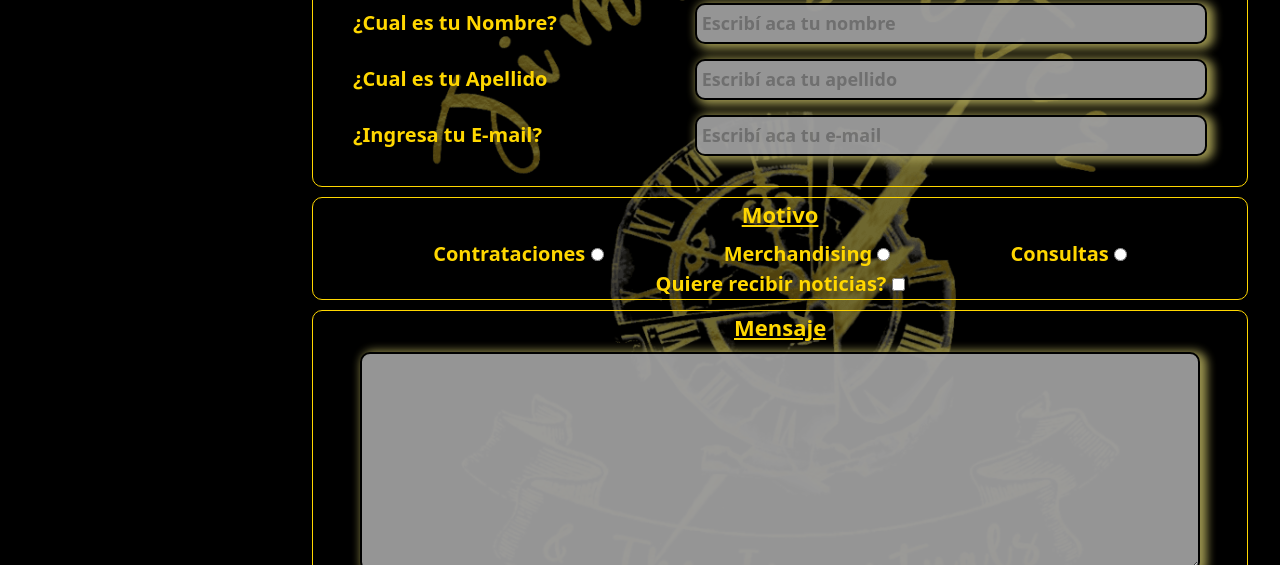
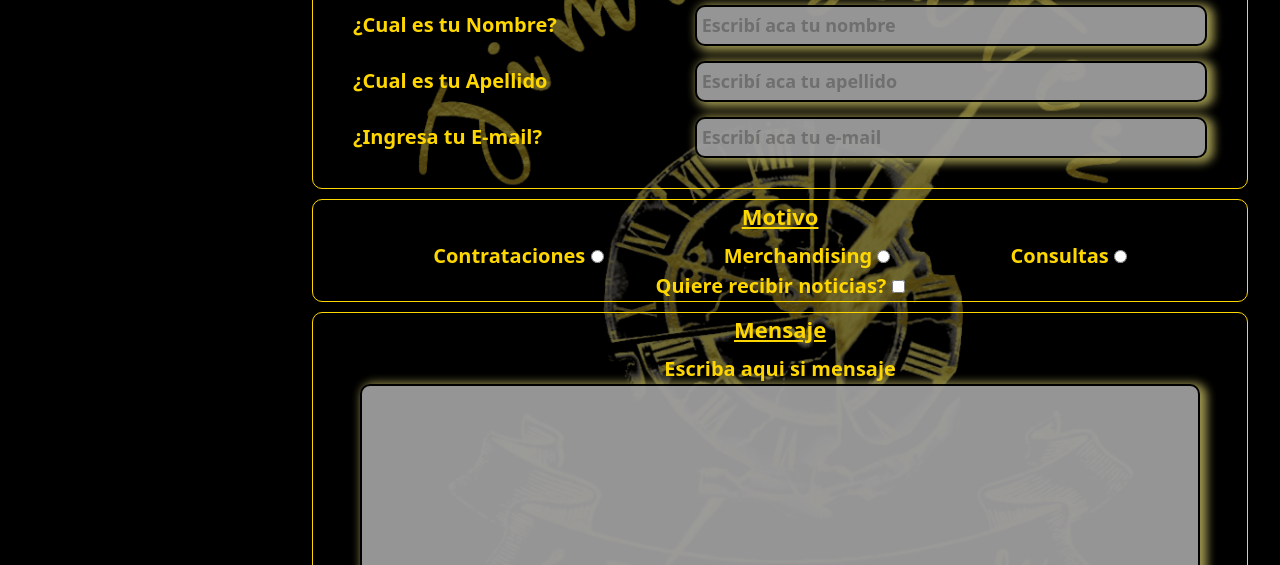
Before and after one commit to Sebasj73/proyecto-jimi-later, a website: page PAGES/contacto.html in a window 1280 px wide. Shown: the part 235-800 px from the top of the page. Drawn offline with nearby package versions, Linux system fonts and the light colour scheme; a web font is replaced by a local one.

Commit message:
2do intento de corregir label-textarea

```diff
--- a/PAGES/contacto.html
+++ b/PAGES/contacto.html
@@ -81,7 +81,7 @@
                     <!--Fieldset Mensaje-->
                     <fieldset class="fieldset-msj alignFst">
                         <legend>Mensaje</legend>
-                        <label for="mensaje"></label>
+                        <label for="mensaje">Escriba aqui si mensaje</label>
                         <textarea class="input-props" name="mensaje" id="mensaje" cols="100" rows="8"></textarea>
                     </fieldset>
                     <!--Contendor con botones de enviar y limpiar-->
```
